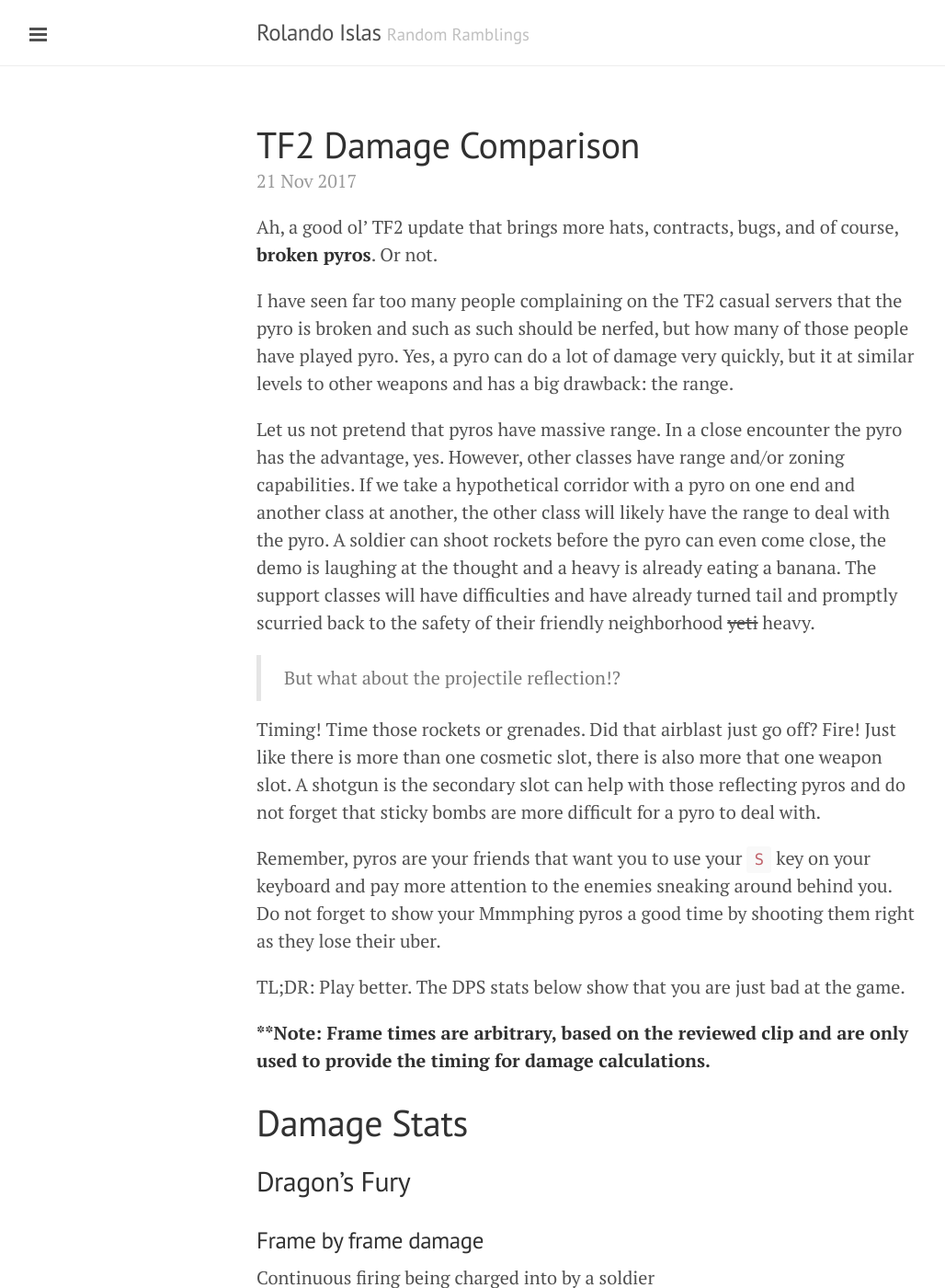
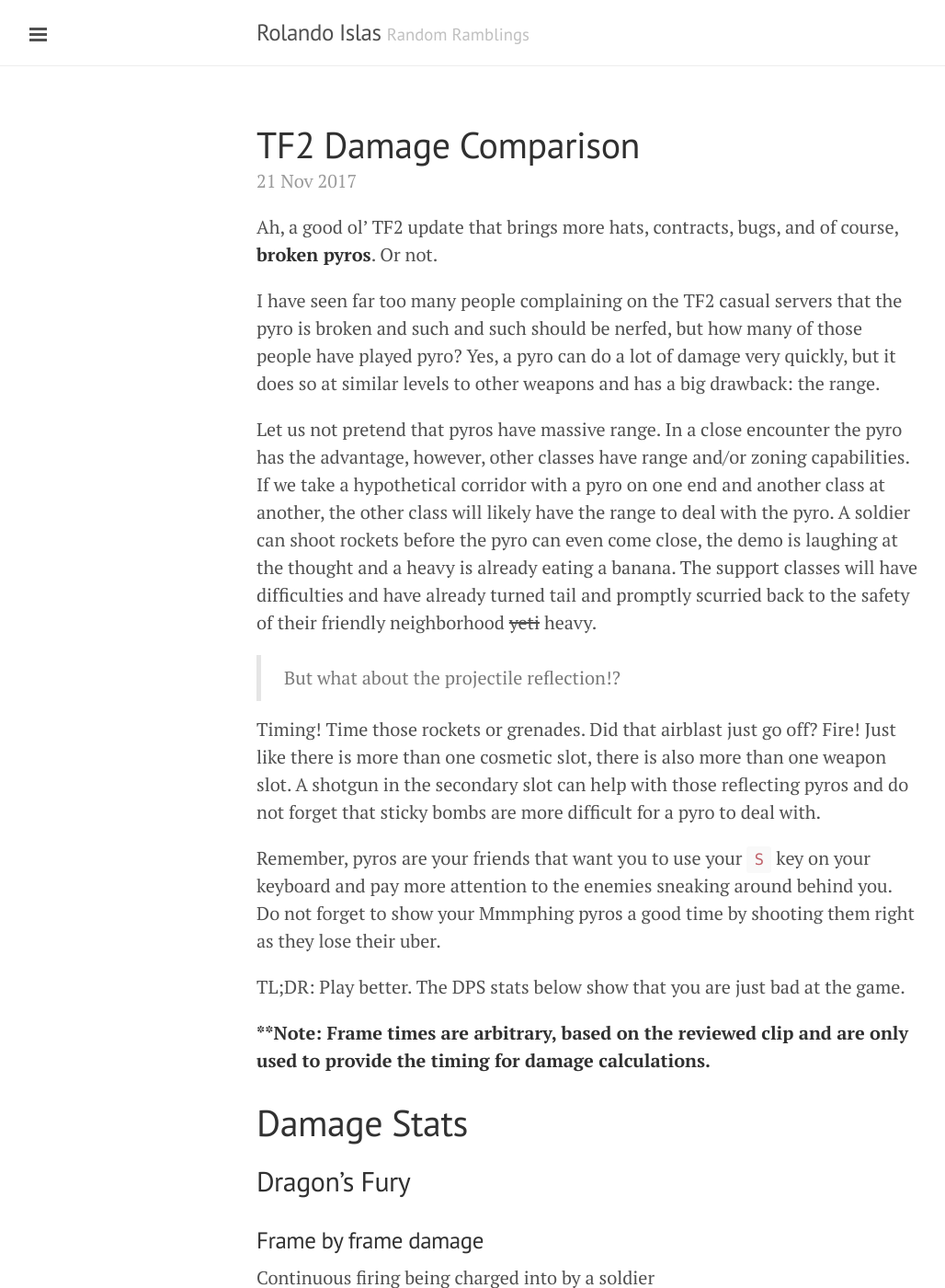
Before and after one commit to rolandoislas/RandomRamblings, a Jekyll site: the page built from _posts/2017-11-21-tf2-damage-comparison.md, in a window 1280 px wide and 1400 px high. Shown: the whole window at 92% size, without its empty margins (1-1029 px from the left). Built offline with Jekyll 4.4.1, drawn with Linux system fonts in a browser that asks for light colours; comment, search, counter and statistics services are not loaded.

Commit message:
Fix typos

```diff
--- a/_posts/2017-11-21-tf2-damage-comparison.md
+++ b/_posts/2017-11-21-tf2-damage-comparison.md
@@ -13,12 +13,12 @@
  **broken pyros**. Or not.
 
 I have seen far too many people complaining on the TF2 casual servers that the
- pyro is broken and such as such should be nerfed, but how many of those people
- have played pyro. Yes, a pyro can do a lot of damage very quickly, but it
- at similar levels to other weapons and has a big drawback: the range.
+ pyro is broken and such and such should be nerfed, but how many of those people
+ have played pyro? Yes, a pyro can do a lot of damage very quickly, but it does
+ so at similar levels to other weapons and has a big drawback: the range.
 
 Let us not pretend that pyros have massive range. In a close encounter the pyro
- has the advantage, yes. However, other classes have range and/or zoning
+ has the advantage, however, other classes have range and/or zoning
  capabilities. If we take a hypothetical corridor with a pyro on one end and
  another class at another, the other class will likely have the range to deal
  with the pyro. A soldier can shoot rockets before the pyro can even come close,
@@ -30,8 +30,8 @@
 > But what about the projectile reflection!?
 
 Timing! Time those rockets or grenades. Did that airblast just go off? Fire!
- Just like there is more than one cosmetic slot, there is also more that one
- weapon slot. A shotgun is the secondary slot can help with those reflecting
+ Just like there is more than one cosmetic slot, there is also more than one
+ weapon slot. A shotgun in the secondary slot can help with those reflecting
  pyros and do not forget that sticky bombs are more difficult for a pyro to deal
  with.
 
```
